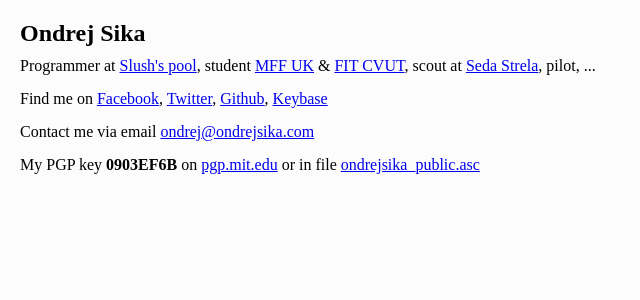
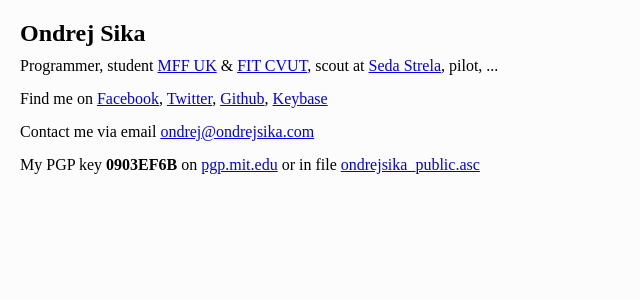
Before and after one commit to ondrejsika/ondrejsika.com, a Jekyll site: the page built from index.html, in a window 1280 px wide. Shown: the top 300 px of the page, without its empty margins (0-640 px from the left). Built offline with Jekyll 4.4.1, drawn with Linux system fonts in a browser that asks for light colours; Markdown is read by kramdown in place of the engine named in the settings; comment, search, counter and statistics services are not loaded.

Commit message:
remove work

```diff
--- a/index.html
+++ b/index.html
@@ -4,7 +4,7 @@
 ---
 
 <h1 style="font-size: 1.5em; margin-bottom: 10px; font-weight: bold;">Ondrej Sika</h1>
-<p>Programmer at <a href="http://mining.bitcoin.cz">Slush's pool</a>, student <a href="http://mff.cuni.cz">MFF UK</a> &amp; <a href="http://fit.cvut.cz">FIT CVUT</a>, scout at <a href="http://sedastrela.cz">Seda Strela</a>, pilot, ...</p>
+<p>Programmer, student <a href="http://mff.cuni.cz">MFF UK</a> &amp; <a href="http://fit.cvut.cz">FIT CVUT</a>, scout at <a href="http://sedastrela.cz">Seda Strela</a>, pilot, ...</p>
 <p>Find me on <a href="https://www.facebook.com/sikaondrej2">Facebook</a>, <a href="https://www.twitter.com/ondrejsika">Twitter</a>, <a href="https://www.github.com/ondrejsika">Github</a>, <a href="https://www.keybase.io/ondrejsika">Keybase</a></p>
 <p>Contact me via email <a href="mailto:ondrej@ondrejsika.com">ondrej@ondrejsika.com</a></p>
 <p>My PGP key <b>0903EF6B</b> on <a href="http://pgp.mit.edu/pks/lookup?op=vindex&search=0x775D8A020903EF6B">pgp.mit.edu</a> or in file <a href="ondrejsika_public.asc">ondrejsika_public.asc</a></p>
```
